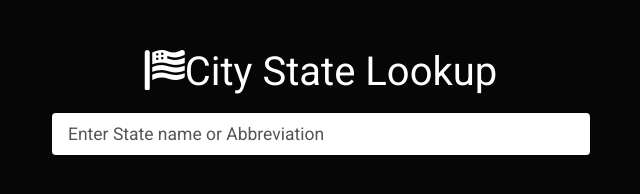
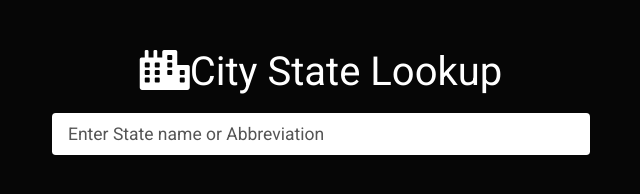
Before and after one commit to deverex/city_state_lookup, a plain HTML site: page index.html in a window 1280 px wide. Shown: the whole page, without its empty margins (319-959 px from the left). Drawn offline with Linux system fonts and the light colour scheme.

Commit message:
Update index.html

```diff
--- a/index.html
+++ b/index.html
@@ -19,7 +19,7 @@
       <div class="row">
         <div class="col-md-6 m-auto">
           <h3 class="text-center mb-3">
-            <i class="fas fa-flag-usa"></i>City State Lookup
+            <i class="fas fa-city"></i>City State Lookup
           </h3>
           <div class="form-group">
             <input
```
